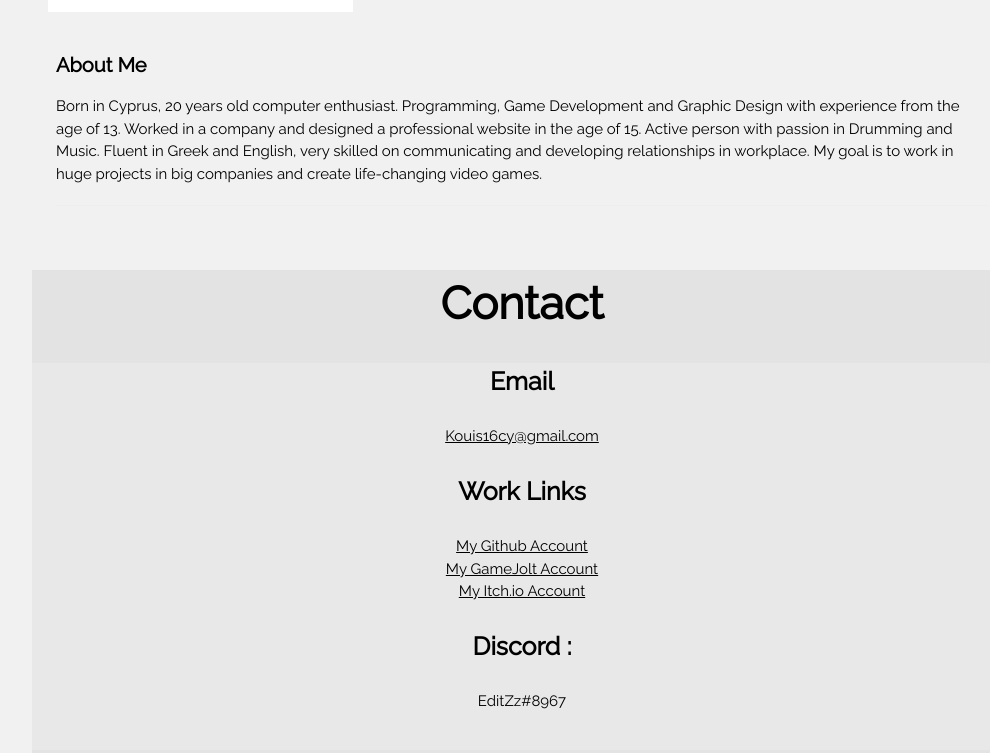
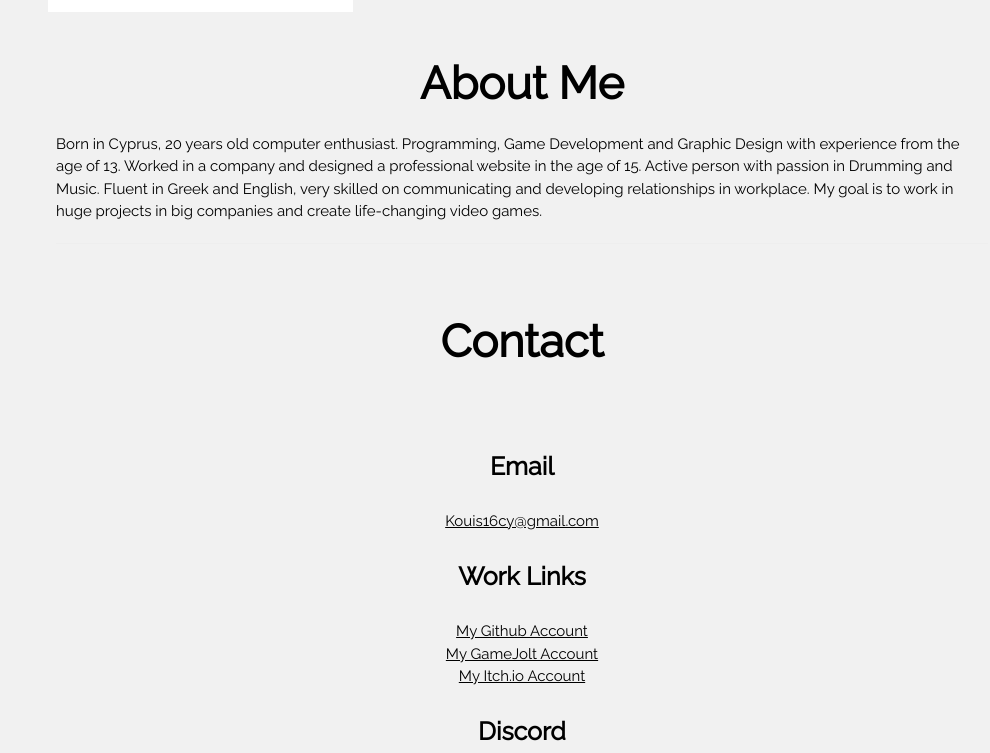
Before and after one commit to nikolaskouis/nikolaskouis.github.io, a plain HTML site: page index.html in a window 1280 px wide. Shown: the part 1193-1946 px from the top of the page, without its empty margins (268-1258 px from the left). Drawn offline with nearby package versions, Linux system fonts and the light colour scheme.

Commit message:
Design changes

```diff
--- a/css/style.css
+++ b/css/style.css
@@ -1,6 +1,4 @@
-.contact {
-    background: #e3e3e3;
-}
+
 body {
     background-color: #f1f1f1;
 }
--- a/index.html
+++ b/index.html
@@ -97,7 +97,7 @@ body,h1,h2,h3,h4,h5,h6 {font-family: "Raleway", sans-serif}
       </div>
     </div>
     <div class="w3-third w3-container">
-      <a href="https://gamejolt.com/games/EscapeTheDarkness/686240"><img src="./Images/Brackeys.PNG" alt="EscapeTheDarkness" style="width:100%" class="w3-hover-opacity"></a>
+      <a href="https://gamejolt.com/games/EscapeTheDarkness/686240"><img src="./Images/brackeys.PNG" alt="Brackeys" style="width:100%" class="w3-hover-opacity"></a>
       <div class="w3-container w3-white">
         <p><b>Brackeys Game Jam 2022</b></p>
         <p><b>Work In Progress</b></p>
@@ -107,7 +107,7 @@ body,h1,h2,h3,h4,h5,h6 {font-family: "Raleway", sans-serif}
   </div>
   <header id="about">
   <div class="w3-container w3-padding-large" style="margin-bottom:32px">
-    <h4><b>About Me</b></h4>
+    <h4 style="font-weight: bold; text-align: center; font-size:45px; color: black;"><b>About Me</b></h4>
     <p>Born in Cyprus, 20 years old computer enthusiast. Programming, Game Development and Graphic Design with experience from the age of 13. Worked in a company and designed a professional website in the age of 15. Active person with passion in Drumming and Music. Fluent in Greek and English, very skilled on communicating and developing relationships in workplace. My goal is to work in huge projects in big companies and create life-changing video games.</p>
     <hr>
   </div>
@@ -115,8 +115,9 @@ body,h1,h2,h3,h4,h5,h6 {font-family: "Raleway", sans-serif}
   <header id="contact" class="contact">
     <h4 style="font-weight: bold; text-align: center; font-size:45px; color: black;">Contact</h4>
     <!-- Progress bars / Skills -->
-    <div style="text-align: center; background: #e8e8e8; color: black;">
+    <div style="text-align: center; color: black;">
       <div style="font-weight: bold; font-size:25px;">
+        <br/>
       <p>Email</p>
       </div>
       <a href="Kouis16cy@gmail.com" title="W3.CSS" target="_blank" class="w3-hover-opacity">Kouis16cy@gmail.com</a><br>
@@ -127,7 +128,7 @@ body,h1,h2,h3,h4,h5,h6 {font-family: "Raleway", sans-serif}
       <a href="https://gamejolt.com/@EditZz" title="W3.CSS" target="_blank" class="w3-hover-opacity">My GameJolt Account</a><br>
       <a href="https://editzz.itch.io" title="W3.CSS" target="_blank" class="w3-hover-opacity">My Itch.io Account</a><br>
       <div style="font-weight: bold; font-size:25px;">
-      <p>Discord :</p>
+      <p>Discord</p>
       </div>
       <p>EditZz#8967</p>
       <br/>
```
